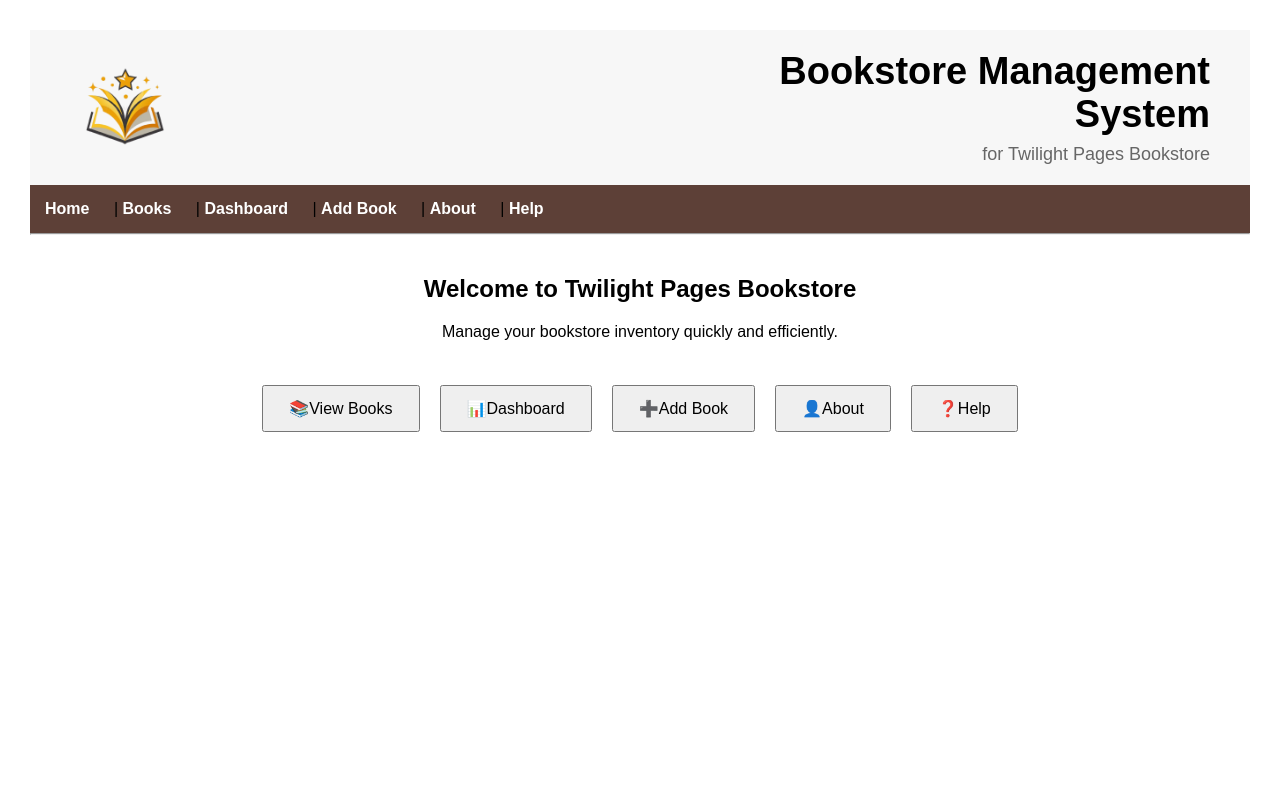
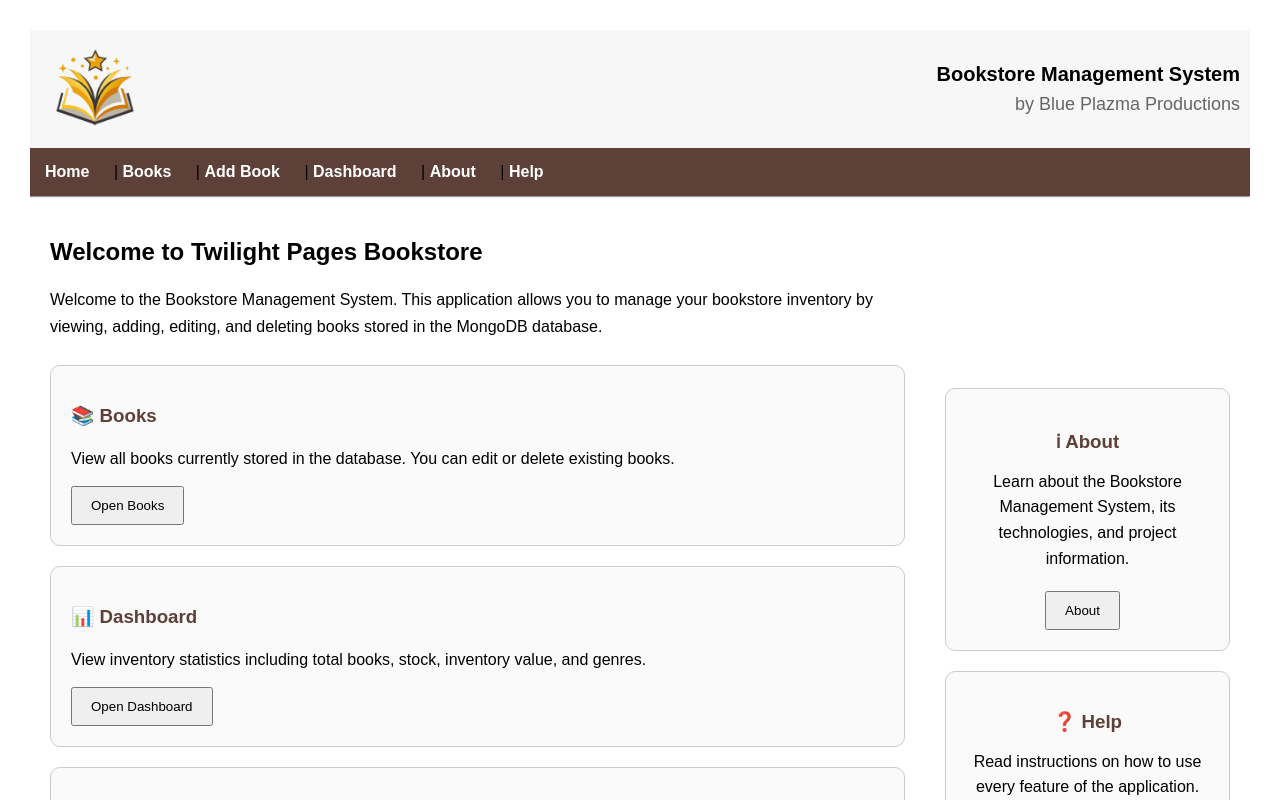
Before and after one commit to UBSITBrettBagleo/bookstore-management-system, an Angular app: page / in a window 1280 px wide. Shown: the top 800 px of the page. Built offline with nearby package versions, Linux system fonts and the light colour scheme.

Commit message:
Updated home page layout

```diff
--- a/src/app/app.css
+++ b/src/app/app.css
@@ -18,7 +18,7 @@ body{
 
     align-items:center;
 
-    padding:20px 40px;
+    padding:2px 10px;
 
     background:#f7f7f7;
 
@@ -50,7 +50,7 @@ body{
 
 .right-side h1{
 
-    font-size:38px;
+    font-size:20px;
 
     margin-bottom:8px;
 
--- a/src/app/app.html
+++ b/src/app/app.html
@@ -13,7 +13,7 @@
 
         <h1>Bookstore Management System</h1>
 
-        <p>for Twilight Pages Bookstore</p>
+        <p>by Blue Plazma Productions</p>
 
     </div>
 
@@ -22,8 +22,8 @@
 <nav>
   <a routerLink="/">Home</a> |
   <a routerLink="/books">Books</a> |
+  <a routerLink="/add-book">Add Book</a> |
   <a routerLink="/dashboard">Dashboard</a> |
-  <a routerLink="/add-book">Add Book</a> |
   <a routerLink="/about">About</a> |
   <a routerLink="/help">Help</a>
 </nav>
--- a/src/app/app.routes.ts
+++ b/src/app/app.routes.ts
@@ -1,10 +1,10 @@
 import { Routes } from '@angular/router';
 
 import { Home } from './pages/home/home';
-import { Dashboard } from './pages/dashboard/dashboard';
 import { Books } from './pages/books/books';
 import { AddBook } from './pages/add-book/add-book';
 import { EditBook } from './pages/edit-book/edit-book';
+import { Dashboard } from './pages/dashboard/dashboard';
 import { About } from './pages/about/about';
 import { Help } from './pages/help/help';
 
--- a/src/app/pages/help/help.css
+++ b/src/app/pages/help/help.css
@@ -0,0 +1,32 @@
+Replace everything with:
+h2{
+
+    text-align:center;
+
+    margin-bottom:25px;
+
+}
+
+h3{
+
+    color:#6b3f1d;
+
+}
+
+p{
+
+    line-height:1.6;
+
+}
+
+hr{
+
+    margin:20px 0;
+
+}
+
+ul{
+
+    margin-left:25px;
+
+}
--- a/src/app/pages/help/help.html
+++ b/src/app/pages/help/help.html
@@ -1 +1,80 @@
-<p>help works!</p>
+<h2>Help & User Guide</h2>
+
+<p>
+Welcome to the Bookstore Management System.
+This guide explains how to use each feature.
+</p>
+
+<hr>
+
+<h3>📚 View Books</h3>
+
+<p>
+Click <strong>Books</strong> on the navigation bar to display every book stored in the database.
+</p>
+
+<hr>
+
+<h3>➕ Add a Book</h3>
+
+<p>
+1. Click <strong>Add Book</strong>.
+</p>
+
+<p>
+2. Enter the title, author, genre, price, stock, and cover image URL.
+</p>
+
+<p>
+3. Click <strong>Add Book</strong> to save it to MongoDB Atlas.
+</p>
+
+<hr>
+
+<h3>✏ Edit a Book</h3>
+
+<p>
+Click the <strong>Edit</strong> button beside a book.
+Modify the information and press <strong>Save Changes</strong>.
+</p>
+
+<hr>
+
+<h3>🗑 Delete a Book</h3>
+
+<p>
+Click the <strong>Delete</strong> button beside a book.
+Confirm the deletion when prompted.
+</p>
+
+<hr>
+
+<h3>🔍 Search Books</h3>
+
+<p>
+Use the search box on the Books page.
+Books are filtered automatically while you type.
+</p>
+
+<hr>
+
+<h3>💾 Database</h3>
+
+<p>
+All information is stored in MongoDB Atlas.
+Changes made in the application are reflected in the database.
+</p>
+
+<hr>
+
+<h3>Troubleshooting</h3>
+
+<ul>
+
+    <li>Make sure MongoDB Atlas is connected.</li>
+
+    <li>Ensure the backend server is running on port 3000.</li>
+
+    <li>Run <strong>ng serve</strong> before opening the application.</li>
+
+</ul>
--- a/src/app/pages/home/home.css
+++ b/src/app/pages/home/home.css
@@ -1,19 +1,109 @@
 .home{
+
+    display:flex;
+
+    gap:40px;
+
+    max-width:1200px;
+
+    margin:auto;
+
+    padding:20px;
+
+    align-items:flex-start;
+
+}
+
+.left-column{
+
+    flex:3;
+
+}
+
+.right-column{
+
+    flex:1;
+
+    display:flex;
+
+    flex-direction:column;
+
+    gap:20px;
+
+    margin-top:170px;
+
+}
+
+.intro{
+
+    line-height:1.7;
+
+    margin-bottom:25px;
+
+}
+
+.feature{
+
+    border:1px solid #ccc;
+
+    border-radius:10px;
+
+    background:#fafafa;
+
+    padding:20px;
+
+    margin-bottom:20px;
+
+}
+
+.feature h3{
+
+    color:#5D4037;
+
+}
+
+.feature p{
+
+    margin:15px 0;
+
+    line-height:1.6;
+
+}
+
+.info-card{
+
+    border:1px solid #ccc;
+
+    border-radius:10px;
+
+    background:#fafafa;
+
+    padding:20px;
 
     text-align:center;
 
-    margin-top:40px;
+}
+
+.info-card h3{
+
+    color:#5D4037;
+
+    margin-bottom:15px;
+
+}
+
+.info-card p{
+
+    line-height:1.6;
+
+    margin-bottom:20px;
 
 }
 
 button{
 
-    padding:12px 25px;
-
-    margin:10px;
+    padding:10px 18px;
 
     cursor:pointer;
 
-    font-size:16px;
-
 }
--- a/src/app/pages/home/home.html
+++ b/src/app/pages/home/home.html
@@ -1,43 +1,93 @@
 <div class="home">
 
-    <h2>Welcome to Twilight Pages Bookstore</h2>
+    <div class="left-column">
 
-    <p>
+        <h2>Welcome to Twilight Pages Bookstore</h2>
 
-        Manage your bookstore inventory quickly and efficiently.
+        <p class="intro">
+            Welcome to the Bookstore Management System. This application allows
+            you to manage your bookstore inventory by viewing, adding, editing,
+            and deleting books stored in the MongoDB database.
+        </p>
 
-    </p>
+        <div class="feature">
 
-    <br>
+            <h3>📚 Books</h3>
 
-    <button routerLink="/books">
+            <p>
+                View all books currently stored in the database. You can edit
+                or delete existing books.
+            </p>
 
-        📚View Books
+            <button routerLink="/books">
+                Open Books
+            </button>
 
-    </button>
+        </div>
 
-    <button routerLink="/dashboard">
+        <div class="feature">
 
-        📊Dashboard
+            <h3>📊 Dashboard</h3>
 
-    </button>
+            <p>
+                View inventory statistics including total books, stock,
+                inventory value, and genres.
+            </p>
 
-    <button routerLink="/add-book">
+            <button routerLink="/dashboard">
+                Open Dashboard
+            </button>
 
-        ➕Add Book
+        </div>
 
-    </button>
+        <div class="feature">
 
-    <button routerLink="/about">
+            <h3>➕ Add Book</h3>
 
-        👤About
+            <p>
+                Add a new book by entering its title, author, genre, price,
+                stock, and cover image.
+            </p>
 
-    </button>
+            <button routerLink="/add-book">
+                Add New Book
+            </button>
 
-    <button routerLink="/help">
+        </div>
 
-        ❓Help
+    </div>
 
-    </button>
+    <div class="right-column">
+
+        <div class="info-card">
+
+            <h3>ℹ About</h3>
+
+            <p>
+                Learn about the Bookstore Management System, its technologies,
+                and project information.
+            </p>
+
+            <button routerLink="/about">
+                About
+            </button>
+
+        </div>
+
+        <div class="info-card">
+
+            <h3>❓ Help</h3>
+
+            <p>
+                Read instructions on how to use every feature of the application.
+            </p>
+
+            <button routerLink="/help">
+                Help
+            </button>
+
+        </div>
+
+    </div>
 
 </div>
```
Also changed, not shown: src/app/pages/help/help.ts (+5 -2 lines).
